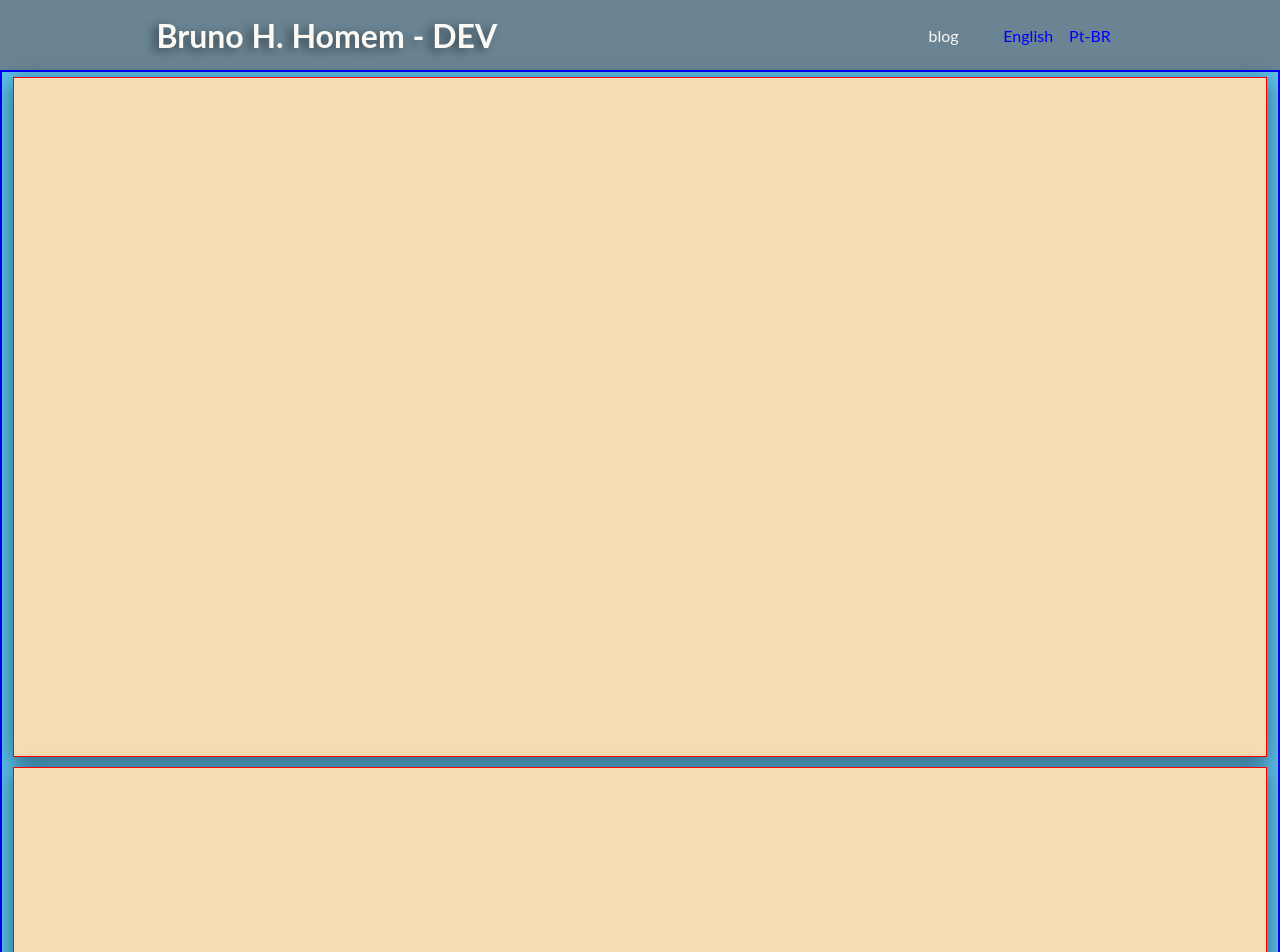
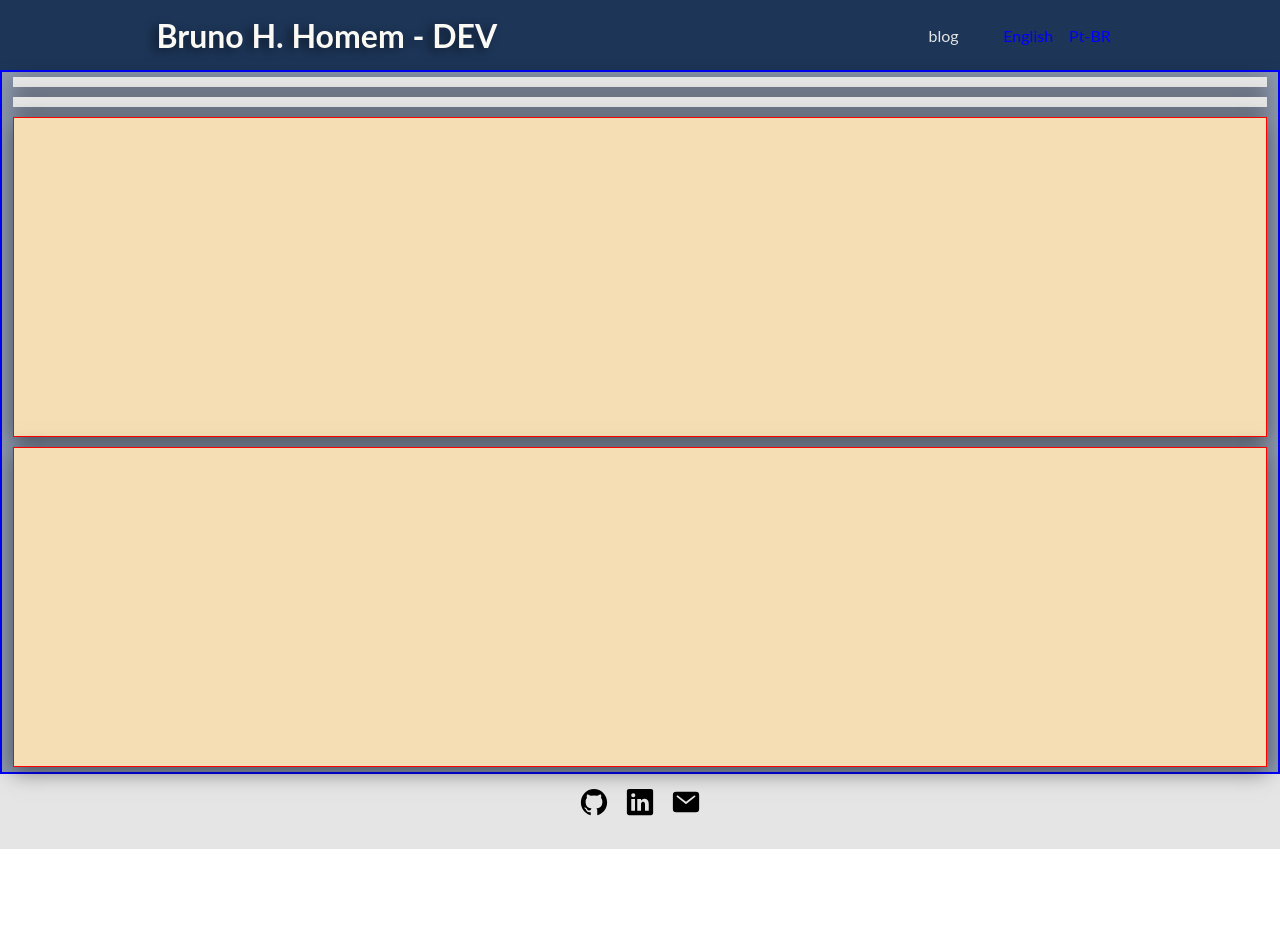
Before and after one commit to brunohhomem/curriculo, a plain HTML site: page index.html in a window 1280 px wide. Shown: the top 952 px of the page. After the commit the page ends 849 px from the top, so only its background shows below. Drawn offline with Linux system fonts and the light colour scheme; no server answers.

Commit message:
building things

```diff
--- a/assets/css/style.css
+++ b/assets/css/style.css
@@ -5,16 +5,16 @@
 }
 
 :root {
-  --primary-color: #faf9f4;
-  --primary-dark-color: #cfcdce;
-  --secondary-color: #a3b3c1;
-  --secondary-dark-color: #6a8493;
-  --tertiary-color: #3b4856;
-  --tertiary-dark-color: #5bc0eb;
+  --primary-color: #e5e5e5;
+  --primary-dark-color: #8d99ae;
+  --secondary-color: #457b9d;
+  --secondary-dark-color: #1d3557;
+  --tertiary-color: #e63946;
+  --tertiary-dark-color: #780000;
 }
 
 ::-webkit-scrollbar {
-  width: 8px;
+  width: 6px;
 }
 
 ::-webkit-scrollbar-track {
@@ -65,7 +65,7 @@ nav {
 }
 
 .nav-item:hover {
-  color: var(--tertiary-dark-color);
+  color: var(--tertiary-color);
   text-shadow: -5px 3px 10px rgba(0, 0, 0, 0.5);
   transition: 0.4s;
   text-decoration: underline;
@@ -94,7 +94,7 @@ main {
   /* justify-content: space-around; */
   align-items: center;
 
-  background-color: #5bc0eb;
+  background-color: var(--primary-dark-color);
 
   border: 2px blue solid;
 }
@@ -102,7 +102,7 @@ main {
 main > section {
   display: flex;
   border: 1px red solid;
-  height: 85vh;
+  height: 40vh;
   width: 98vw;
 
   margin-top: 5px;
@@ -112,22 +112,69 @@ main > section {
   box-shadow: 0px 5px 20px rgba(0, 0, 0, 0.5);
 }
 
+.home {
+  display: flex;
+  border: none;
+  height: auto;
+  width: 98vw;
+
+  background-color: var(--primary-color);
+  align-items: center;
+  justify-content: center;
+  margin-top: 5px;
+  margin-bottom: 5px;
+}
+
+.home > h1 {
+  text-align: center;
+  text-wrap: wrap;
+  padding: 5px;
+}
+
+.about {
+  display: flex;
+  border: none;
+  height: auto;
+  width: 98vw;
+
+  background-color: var(--primary-color);
+  align-items: center;
+  justify-content: center;
+  margin-top: 5px;
+  margin-bottom: 5px;
+}
+
+.about > p {
+  text-align: justify;
+  text-wrap: wrap;
+  padding: 5px;
+}
+
 footer {
   display: flex;
   flex-direction: column;
   justify-content: space-around;
   align-items: center;
-  gap: 2rem;
+  gap: 1rem;
   flex-wrap: wrap;
   padding: 0.8rem;
-  background-color: yellow;
+  background-color: var(--primary-color);
 
   min-height: 10%;
-  border: 1px red solid;
+}
+
+.logos {
+  display: flex;
+  flex-direction: row;
+  gap: 1rem;
+}
+
+.logo {
+  width: 30px;
+  height: 30px;
 }
 
 .back-to-top {
-  background: #fff;
   cursor: pointer;
 
   position: fixed;
--- a/assets/css/teste.css
+++ /dev/null
@@ -1,128 +0,0 @@
-:root {
-  --cor-azul-claro: #5bc0eb;
-  --cor-azul-escuro: #34495e;
-  --cor-cinza-claro: #d5dbdb;
-  --cor-cinza-escuro: #2c3e50;
-  --cor-branco: #ffffff;
-}
-
-/* Exemplo de uso: */
-body {
-  background-color: var(--cor-azul-claro);
-  color: var(--cor-azul-escuro);
-}
-
-:root {
-  --cor-azul-meia-noite: #2c3e50;
-  --cor-azul-escuro-profundo: #17202a;
-  --cor-cinza-claro: #d5dbdb;
-  --cor-cinza-escuro: #34495e;
-  --cor-preto: #000000;
-}
-
-/* Exemplo de uso: */
-body {
-  background-color: var(--cor-azul-meia-noite);
-  color: var(--cor-cinza-claro);
-}
-
-:root {
-  --cor-azul-principal: #3498db;
-  --cor-azul-secundaria: #2980b9;
-  --cor-cinza-claro: #ecf0f1;
-  --cor-cinza-escuro: #34495e;
-  --cor-branco: #ffffff;
-}
-
-/* Exemplo de uso: */
-body {
-  background-color: var(--cor-cinza-claro);
-  color: var(--cor-cinza-escuro);
-}
-
-:root {
-  --cor-azul-principal: #3498db;
-  --cor-azul-secundaria: #2980b9;
-  --cor-laranja: #e67e22;
-  --cor-cinza-claro: #ecf0f1;
-  --cor-branco: #ffffff;
-}
-
-/* Exemplo de uso: */
-body {
-  background-color: var(--cor-cinza-claro);
-  color: var(--cor-azul-secundaria);
-}
-
-:root {
-  --cor-roxo-principal: #9b59b6;
-  --cor-roxo-secundaria: #8e44ad;
-  --cor-cinza-claro: #ecf0f1;
-  --cor-cinza-escuro: #34495e;
-  --cor-branco: #ffffff;
-}
-
-/* Exemplo de uso: */
-body {
-  background-color: var(--cor-cinza-claro);
-  color: var(--cor-cinza-escuro);
-}
-
-:root {
-  --cor-azul-escuro-principal: #34495e;
-  --cor-azul-escuro-secundaria: #2c3e50;
-  --cor-cinza-claro: #ecf0f1;
-  --cor-cinza-escuro: #95a5a6;
-  --cor-preto: #000000;
-}
-
-/* Exemplo de uso: */
-body {
-  background-color: var(--cor-azul-escuro-principal);
-  color: var(--cor-cinza-claro);
-}
-
-:root {
-  --cor-cinza-principal: #2c3e50;
-  --cor-cinza-secundaria: #34495e;
-  --cor-cinza-claro: #ecf0f1;
-  --cor-cinza-escuro: #95a5a6;
-  --cor-preto: #000000;
-}
-
-/* Exemplo de uso: */
-body {
-  background-color: var(--cor-cinza-principal);
-  color: var(--cor-cinza-claro);
-}
-
-:root {
-  --cor-vermelho-escuro: #c0392b;
-  --cor-vermelho-mais-escuro: #96281b;
-  --cor-cinza-claro: #ecf0f1;
-  --cor-cinza-escuro: #95a5a6;
-  --cor-preto: #000000;
-}
-
-/* Exemplo de uso: */
-body {
-  background-color: var(--cor-preto);
-  color: var(--cor-cinza-claro);
-}
-
-:root {
-  --cor-azul-escuro: #2c3e50;
-  --cor-azul-mais-escuro: #34495e;
-  --cor-cinza-claro: #ecf0f1;
-  --cor-cinza-escuro: #95a5a6;
-  --cor-preto: #000000;
-}
-
-/* Exemplo de uso: */
-body {
-  background-color: var(--cor-azul-escuro);
-  color: var(--cor-cinza-claro);
-  border-color: var(
-    --cor-azul-mais-escuro
-  ); /* Para adicionar um toque de azul em bordas, por exemplo */
-}
--- a/index.html
+++ b/index.html
@@ -47,10 +47,28 @@
       </main>
       <!--Footer-->
       <footer>
+        <div class="logos">
+          <a href=""
+            ><img src="/assets/imgs/logo-github.svg" alt="GitHub" class="logo"
+          /></a>
+          <a href=""
+            ><img
+              src="/assets/imgs/logo-linkedin.svg"
+              alt="LinkedIn"
+              class="logo"
+          /></a>
+          <a href="mailto:brunohhomem@gmail.com"
+            ><img src="/assets/imgs/mail.svg" alt="email" class="logo"
+          /></a>
+        </div>
         <p data-i18n="footer_text"></p>
       </footer>
     </div>
-    <a class="back-to-top" onclick="scrollToTop()">^</a>
+
+    <a href="#" class="back-to-top">
+      <img src="/assets/imgs/arrow-up.svg" alt="back-to-top" class="logo" />
+    </a>
+
     <script src="assets/js/script.js"></script>
   </body>
 </html>
--- a/languages/en.json
+++ b/languages/en.json
@@ -3,9 +3,9 @@
   "nav-about":"about",
   "nav-projects":"projects",
   "nav-contact":"contact",
-  "welcome_message": "Welcome to Our Website!",
+  "welcome_message": "Welcome to my tech world! This is where the magic of programming comes to life. Take a peek at the projects, find inspiration, and dive headfirst into this universe of code and innovation. Feel at home and let's explore all these incredible ideas together!",
   "about": "Learn more about us...",
   "projects": "very soon",
-  "contact": "can you find me?",
-  "footer_text": "© 2023 All rights reserved."
+  "contact": "You can find me here: brunohhomem@gmail.com",
+  "footer_text": "Developed by @brunohhomem"
 }
```
Also changed, not shown: assets/css/reserva.css (deleted, +0 -24 lines), languages/ptbr.json (+4 -4 lines), assets/imgs/arrow-up.svg (added), assets/imgs/logo-github.svg (added), assets/imgs/logo-instagram.svg (added), assets/imgs/logo-linkedin.svg (added), assets/imgs/logo-twitter.svg (added), assets/imgs/logo-youtube.svg (added), assets/imgs/mail.svg (added), paleta 1 claro.png (deleted), paleta 2 claro.png (deleted).
